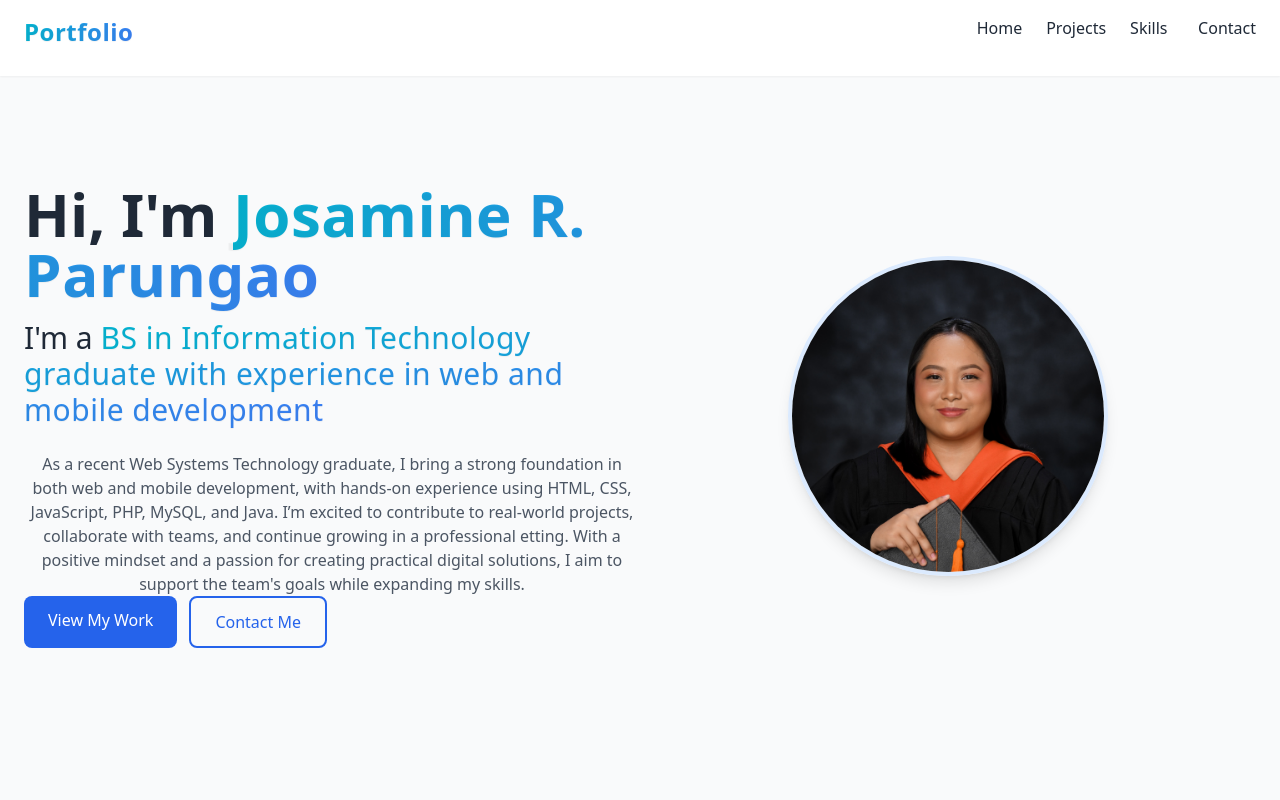
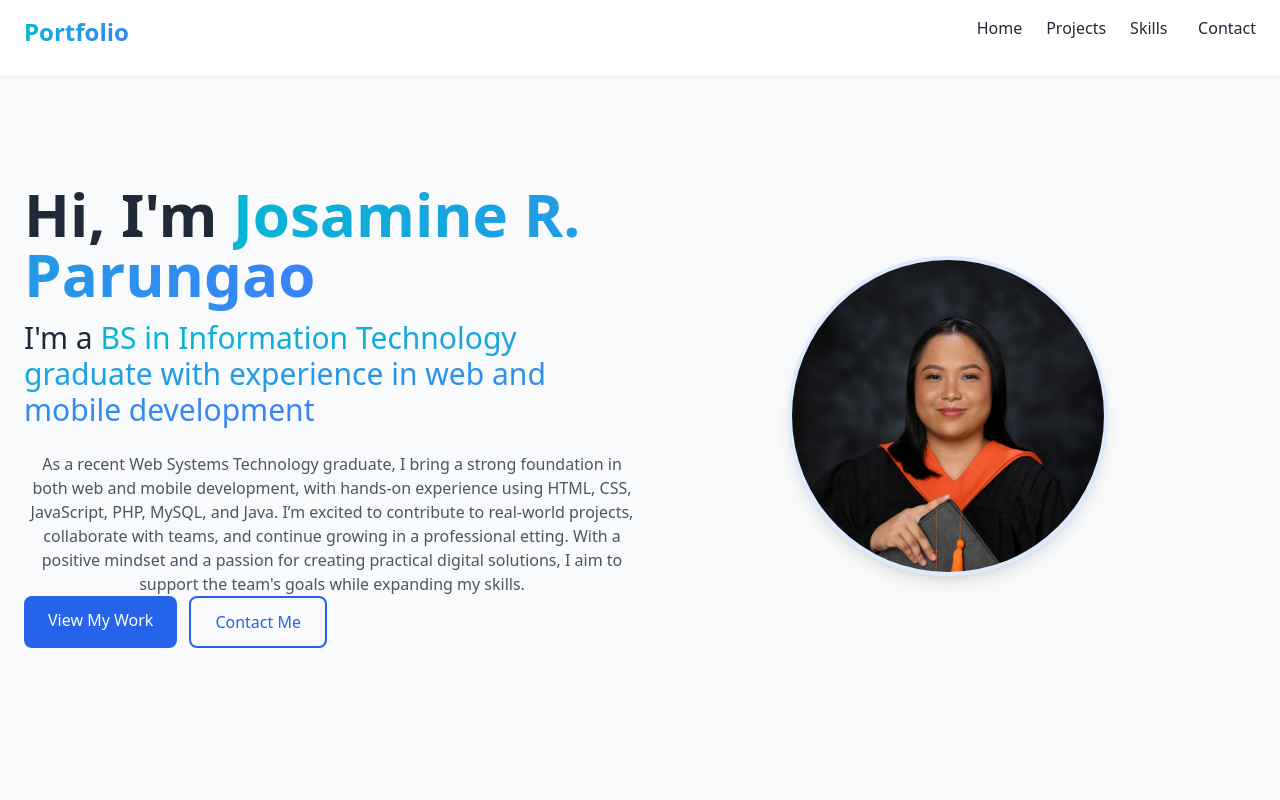
Before and after one commit to Josaminep/updated_portfolio, a plain HTML site: page index.html in a window 1280 px wide. Shown: the top 800 px of the page. Drawn offline with nearby package versions, Linux system fonts and the light colour scheme.

Commit message:
Update index.html

```diff
--- a/index.html
+++ b/index.html
@@ -13,10 +13,8 @@
     -webkit-background-clip: text;
     background-clip: text;
     color: transparent;
-            font-weight: 600;
-            letter-spacing: 0.5px;
-            text-shadow: 0 1px 1px rgba(0, 0, 0, 0.05);
 }
+
 
         .project-card {
             transition: all 0.3s ease;
```
Lines whose indentation alone changed are shown as unchanged.
